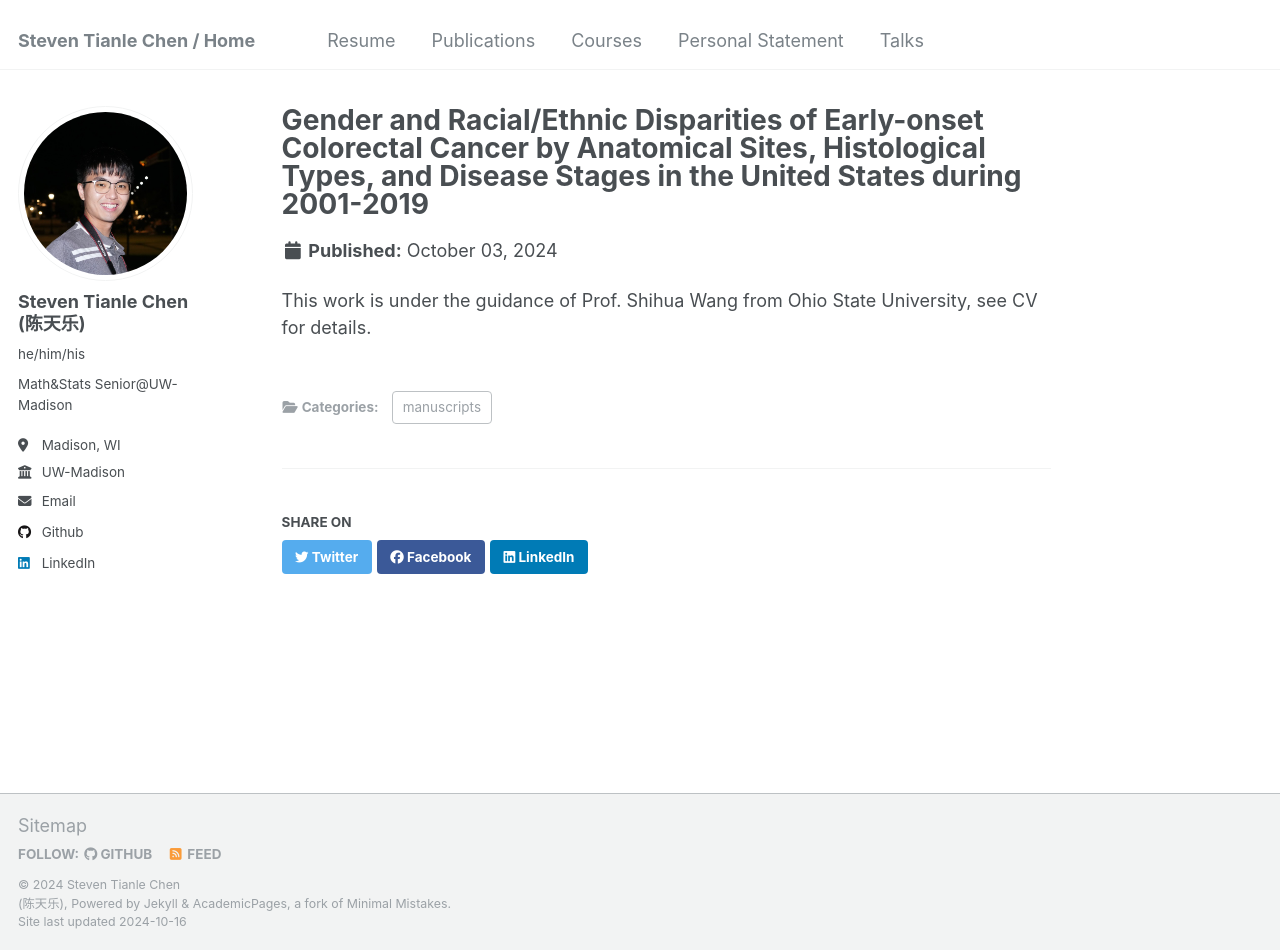
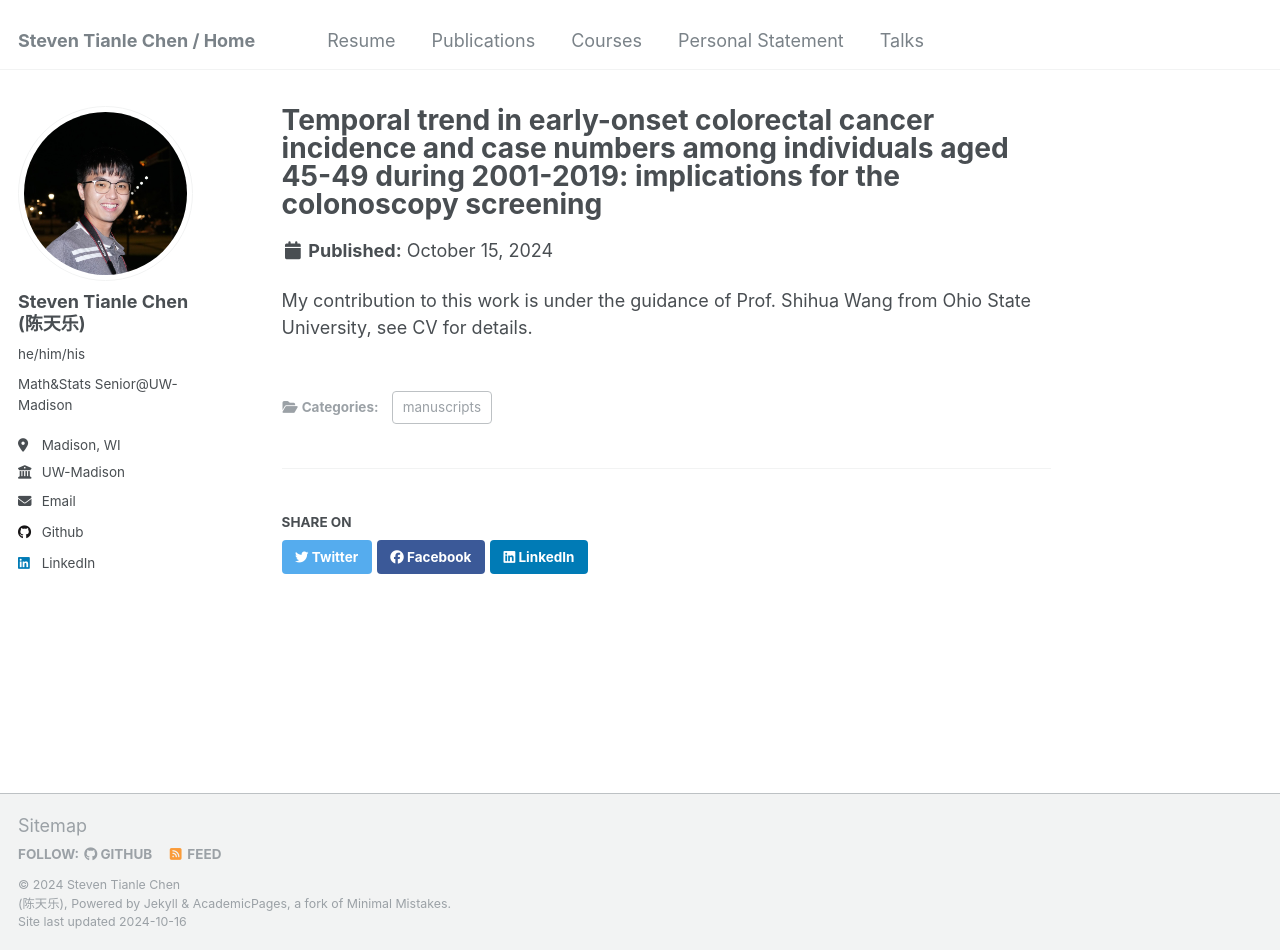
Before and after one commit to sttlchen/sttlchen.github.io, a Jekyll site: the page built from _publications/GR.md, in a window 1280 px wide and 950 px high. Built offline with Jekyll 4.4.1, drawn with Linux system fonts in a browser that asks for light colours.

Commit message:
Update GR.md

```diff
--- a/_publications/GR.md
+++ b/_publications/GR.md
@@ -1,9 +1,9 @@
 ---
-title: "Gender and Racial/Ethnic Disparities of Early-onset Colorectal Cancer by Anatomical Sites, Histological Types, and Disease Stages in the United States during 2001-2019"
+title: "Temporal trend in early-onset colorectal cancer incidence and case numbers among individuals aged 45-49 during 2001-2019: implications for the colonoscopy screening"
 collection: publications
 category: manuscripts
 permalink: /publication/GR
-date: 2024-10-03
-excerpt: 'This paper is pending publication.'
+date: 2024-10-15
+excerpt: 'This paper has been submitted to Cancer Control, and is pending publication.'
 ---
-This work is under the guidance of Prof. Shihua Wang from Ohio State University, see CV for details.
+My contribution to this work is under the guidance of Prof. Shihua Wang from Ohio State University, see CV for details.
```
